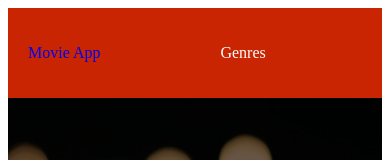
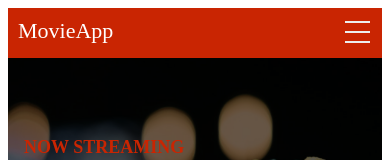
Before and after one commit to tismenetski/Nuxt-Movie-App, a Nuxt app: page / in a window 390 px wide. Shown: the top 160 px of the page. Built offline with nearby package versions, Linux system fonts and the light colour scheme; no server answers.

Commit message:
Changed Navbar to a responsive navbar

```diff
--- a/components/Navbar.vue
+++ b/components/Navbar.vue
@@ -1,15 +1,23 @@
 <template>
-<nav class="site-navigation">
-  <a href="/" class="brand">Movie App</a>
-  <ul class="menu-list">
-    <li>
+  <div class="nav">
+    <input type="checkbox" id="nav-check">
+    <div class="nav-header">
+      <div class="nav-title">
+        <NuxtLink :to="{name : 'index'}">MovieApp</NuxtLink>
+      </div>
+    </div>
+    <div class="nav-btn">
+      <label for="nav-check">
+        <span></span>
+        <span></span>
+        <span></span>
+      </label>
+    </div>
 
-    </li>
-    <li>
-      <NuxtLink class="menu-link" :to="{name : 'movies-genres'}">Genres</NuxtLink>
-    </li>
-  </ul>
-</nav>
+    <div class="nav-links">
+      <NuxtLink :to="{name : 'movies-genres'}">Genres</NuxtLink>
+    </div>
+  </div>
 </template>
 
 <script>
@@ -20,45 +28,107 @@ export default {
 
 <style lang="scss" scoped>
 
+* {
+  box-sizing: border-box;
+}
 
+body {
+  margin: 0px;
+}
 
-.site-navigation {
-  display: flex;
-  flex-direction: row;
-  justify-content: flex-start;
+.nav {
+  height: 50px;
+  width: 100%;
   background-color: #c92502;
-  color : #fff;
+  position: relative;
+}
 
-  .brand {
-    display: block;
-    align-self: center;
-    padding: 20px;
+.nav > .nav-header {
+  display: inline;
+}
+
+.nav > .nav-header > .nav-title {
+  display: inline-block;
+  font-size: 22px;
+  color: #fff;
+  padding: 10px 10px 10px 10px;
+
+  a {
     text-decoration: none;
-
-  }
-
-  .menu-list {
-    display: flex;
-    flex: 1;
-    flex-direction: row;
-    justify-content: flex-start;
-    list-style: none;
-
-    li {
-      padding: 20px;
-    }
-
-    .menu-link {
-      text-decoration: none;
-      color : #fff;
-    }
-
+    color: #fff;
   }
 }
 
-a:visited , a:active {
-  color :inherit;
+.nav > .nav-btn {
+  display: none;
 }
 
+.nav > .nav-links {
+  display: inline;
+  float: right;
+  font-size: 18px;
+}
+
+.nav > .nav-links > a {
+  display: inline-block;
+  padding: 13px 10px 13px 10px;
+  text-decoration: none;
+  color: #efefef;
+}
+
+.nav > .nav-links > a:hover {
+  background-color: rgba(0, 0, 0, 0.3);
+}
+
+.nav > #nav-check {
+  display: none;
+}
+
+@media (max-width:600px) {
+  .nav > .nav-btn {
+    display: inline-block;
+    position: absolute;
+    right: 0px;
+    top: 0px;
+  }
+  .nav > .nav-btn > label {
+    display: inline-block;
+    width: 50px;
+    height: 50px;
+    padding: 13px;
+  }
+  .nav > .nav-btn > label:hover,.nav  #nav-check:checked ~ .nav-btn > label {
+    background-color: rgba(0, 0, 0, 0.3);
+  }
+  .nav > .nav-btn > label > span {
+    display: block;
+    width: 25px;
+    height: 10px;
+    border-top: 2px solid #eee;
+  }
+  .nav > .nav-links {
+    position: absolute;
+    display: block;
+    width: 100%;
+    background-color: #333;
+    height: 0px;
+    transition: all 0.3s ease-in;
+    overflow-y: hidden;
+    top: 50px;
+    left: 0px;
+  }
+  .nav > .nav-links > a {
+    display: block;
+    width: 100%;
+  }
+  .nav > #nav-check:not(:checked) ~ .nav-links {
+    height: 0px;
+  }
+  .nav > #nav-check:checked ~ .nav-links {
+    height: calc(100vh - 50px);
+    overflow-y: auto;
+    z-index: 100;
+  }
+}
 
 </style>
```
